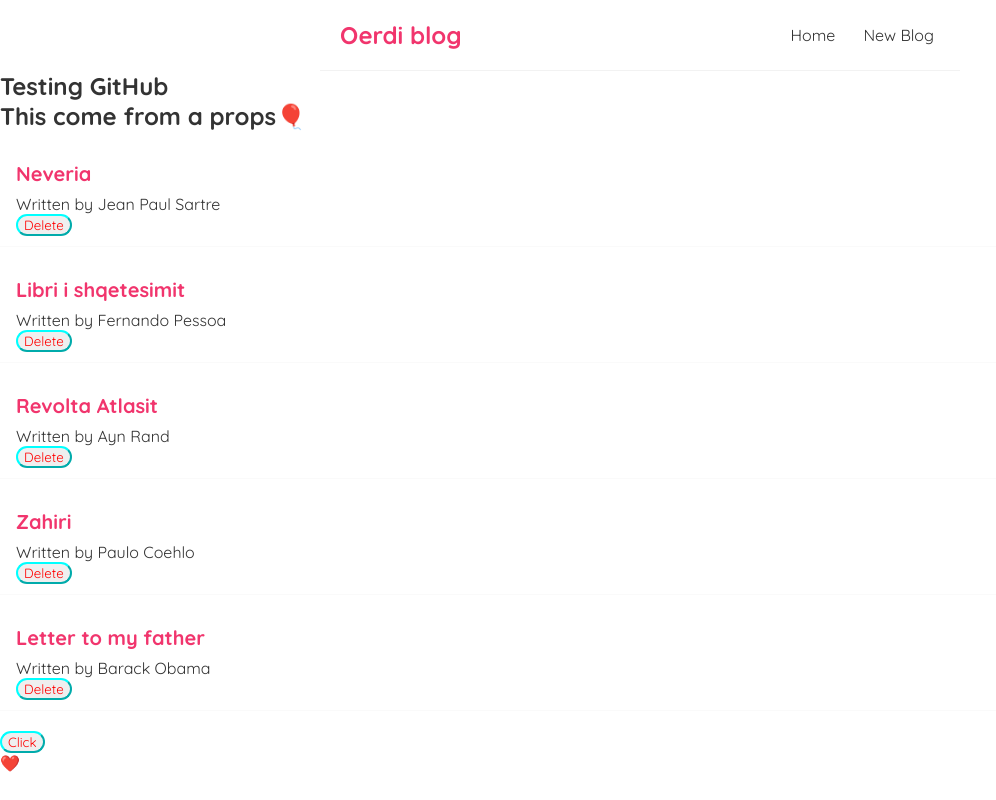
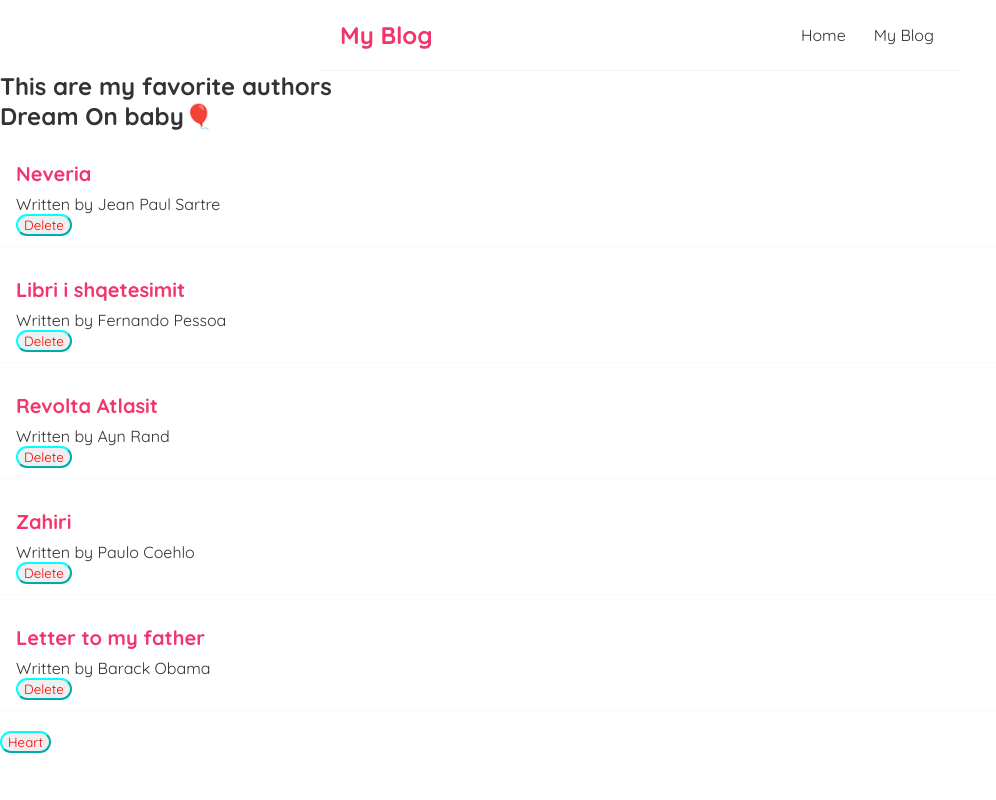
Before and after one commit to OerdBej/react-todo-Git, a React (Create React App) app: page / in a window 1280 px wide. Shown: the whole page, without its empty margins (0-996 px from the left). Built offline with nearby package versions, Linux system fonts and the light colour scheme.

Commit message:
added json

```diff
--- /dev/null
+++ b/data/db.json
@@ -0,0 +1,16 @@
+{
+    "blogs": [
+        {
+            "title": "First Book Blog",
+            "body": "Why we need this type of json file to use?",
+            "author": "Oerd",
+            "id": 1
+        },
+        {
+            "title": "Second Book Blog",
+            "body": "Why do we need a body and author into a json file??",
+            "author": "Bej",
+            "id": 2
+        }
+    ]
+}
--- a/src/App.js
+++ b/src/App.js
@@ -6,7 +6,7 @@ function App() {
   return (
     <div className='App'>
       <Navbar />
-      <h2>Testing GitHub</h2>
+      <h2>This are my favorite authors</h2>
       <Home />
     </div>
   );
--- a/src/components/Home.js
+++ b/src/components/Home.js
@@ -43,14 +43,15 @@ const Home = () => {
   const [name, setName] = useState("");
 
   const handleClick = (name) => {
-    setName(`Ne weekend shpirti ${name}`);
+    setName(`Irola ${name}`);
   };
 
   useEffect(() => {
     console.log("This effect will fire by himself");
-  }, []);
+  }, []); //empty, or we ca use a state, in order => when the state changes, run the useEffect
 
   const handleDelete = (id) => {
+    // filter returns a new array. Store it into state
     const deleteButton = blogs.filter((pizza) => pizza.id !== id);
     setBlogs(deleteButton);
   };
@@ -59,11 +60,11 @@ const Home = () => {
     <div className='blog-list'>
       <BlogList
         blogs={blogs}
-        title='This come from a props🎈'
+        title='Dream On baby🎈'
         handleDelete={handleDelete}
       />
-      <button onClick={() => handleClick("kendon")}>Click</button>
-      <p>{name} ❤️ </p>
+      <button onClick={() => handleClick("❤️")}>Heart</button>
+      <p>{name} </p>
     </div>
   );
 };
--- a/src/components/Navbar.js
+++ b/src/components/Navbar.js
@@ -1,13 +1,14 @@
 const Navbar = () => {
   return (
     <nav className='navbar'>
-      <h1>Oerdi blog</h1>
+      <h1>My Blog</h1>
       <div className='links'>
         <a href='/'>Home</a>
-        <a href='/create'>New Blog</a>
+        <a href='/create'>My Blog</a>
       </div>
     </nav>
   );
+
 };
 
 export default Navbar;
```
Also changed, not shown: src/components/BlogList.js (+5 -4 lines).
